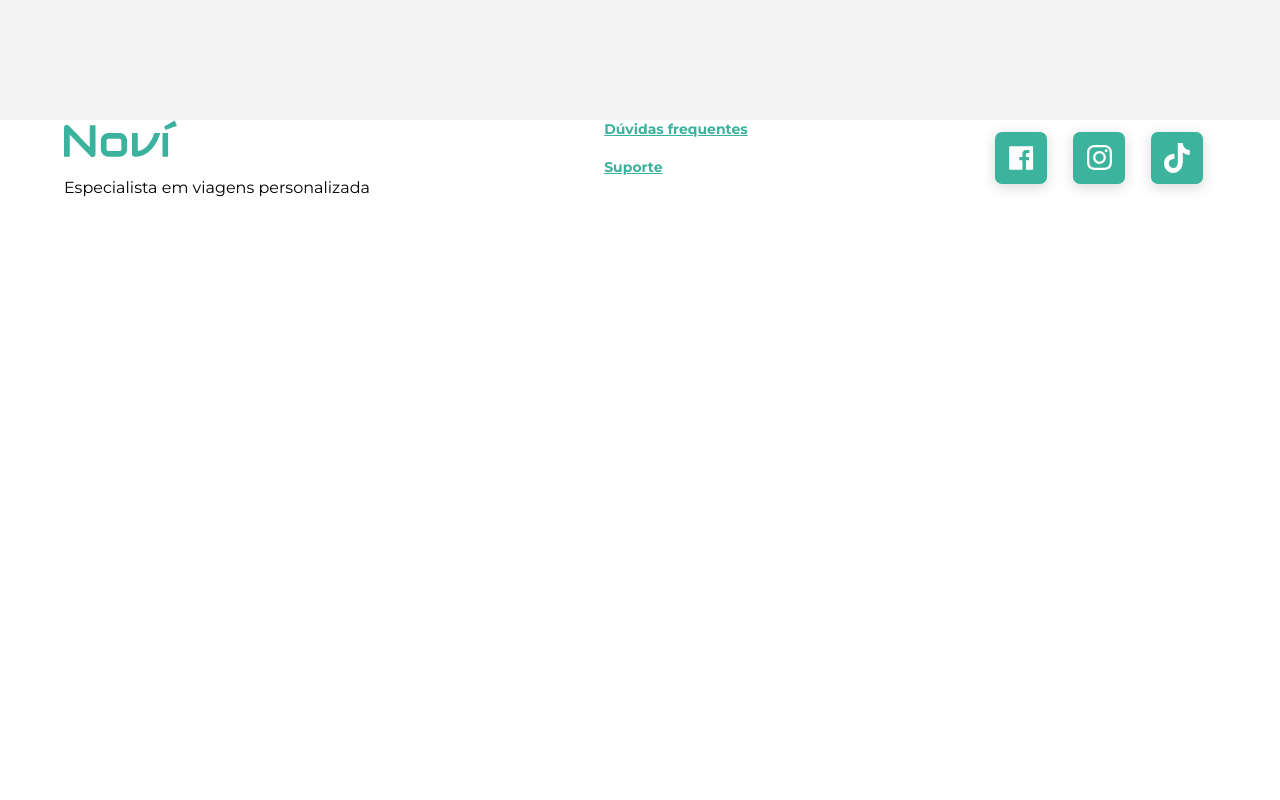
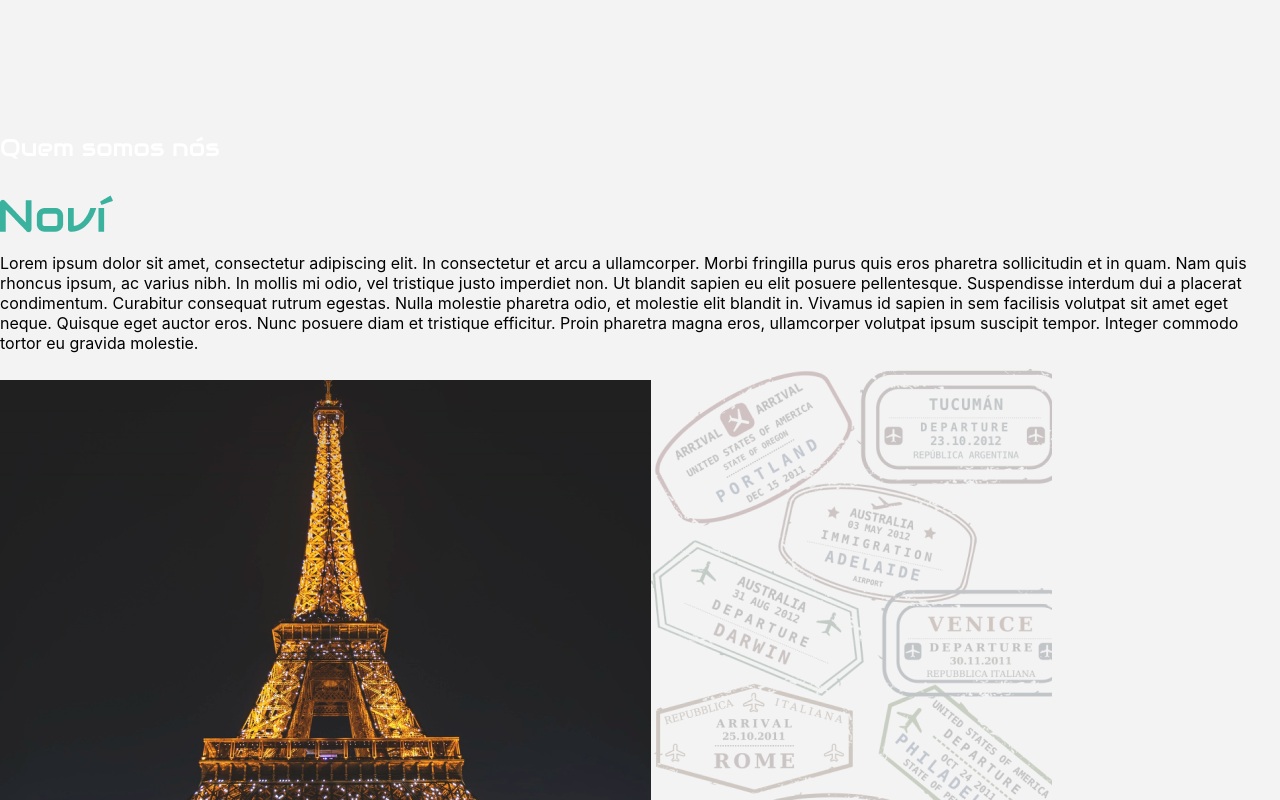
Before and after one commit to StartFuture/novi-frontend, a React (Create React App) app: page / in a window 1280 px wide. Shown: the part 720-1520 px from the top of the page. Before the commit the page ends 933 px from the top, so only its background shows below. Built offline with nearby package versions, Linux system fonts and the light colour scheme.

Commit message:
feat(LandingPage Us) - Adding images and text of page

```diff
--- a/src/assets/css/fonts.css
+++ b/src/assets/css/fonts.css
@@ -1,2 +1,2 @@
-@import url('https://fonts.googleapis.com/css2?family=Montserrat:wght@100;400;500;700&display=swap');
+@import url('https://fonts.googleapis.com/css2?family=Montserrat:wght@100;300;400;500;700&display=swap');
 @import url('https://fonts.googleapis.com/css2?family=Audiowide&display=swap');
--- /dev/null
+++ b/src/assets/css/landingPageUs.css
@@ -0,0 +1,6 @@
+.LPUs {
+
+}
+.descriptionUs {
+
+}
--- /dev/null
+++ b/src/components/landingPageUs.js
@@ -0,0 +1,30 @@
+import React from "react";
+
+import NoviLogo from './NoviLogo';
+import '../assets/css/landingPageUs.css'
+import LpUs from '../assets/img/LpUs.png'
+import LpBackgroundUs from '../assets/img/LpBackgroundUs.png'
+
+
+function LandingPageUs(){
+    return (
+        <div className="LPUs">
+            <h4>Quem somos nós</h4>
+            <NoviLogo />
+            <p className="descriptionUs">
+                Lorem ipsum dolor sit amet, consectetur adipiscing elit. In consectetur et arcu a ullamcorper.
+                Morbi fringilla purus quis eros pharetra sollicitudin et in quam. Nam quis rhoncus ipsum, ac varius nibh.
+                In mollis mi odio, vel tristique justo imperdiet non. Ut blandit sapien eu elit posuere pellentesque.
+                Suspendisse interdum dui a placerat condimentum. Curabitur consequat rutrum egestas. Nulla molestie pharetra
+                odio, et molestie elit blandit in. Vivamus id sapien in sem facilisis volutpat sit amet eget neque. Quisque
+                eget auctor eros. Nunc posuere diam et tristique efficitur. Proin pharetra magna eros, ullamcorper volutpat
+                ipsum suscipit tempor. Integer commodo tortor eu gravida molestie.
+            </p>
+            <img src={LpUs} alt="Nossa Imagem"/>
+            <img src={LpBackgroundUs} alt="Nossa Imagem 2"/>
+        </div>
+    )
+
+}
+
+export default LandingPageUs;
--- a/src/components/landingUs.js
+++ /dev/null
@@ -1,9 +0,0 @@
-import React from "react";
-
-function LandingUs(){
-    <div>
-
-    </div>
-}
-
-export default LandingUs;
--- a/src/pages/LandingPage/LandingPage.js
+++ b/src/pages/LandingPage/LandingPage.js
@@ -2,14 +2,14 @@ import React from "react";
 
 import Footer from '../../components/Footer.js';
 import LandingPageInicio from '../../components/LandingPageInicio.js'
-import LandingUs from '../../components/landingUs.js'
+import LandingPageUs from '../../components/landingPageUs.js'
 
 function LandingPage() {
     return (
         <div className='Landing-page'>
           <LandingPageInicio/>
           <br/>
-          <LandingUs/>
+          <LandingPageUs/>
           <br/>
           <Footer />
         </div>
```
